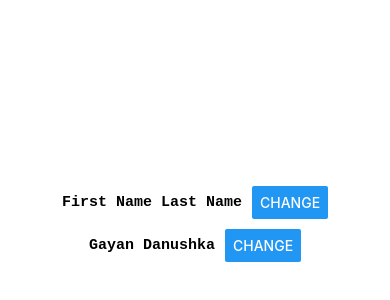
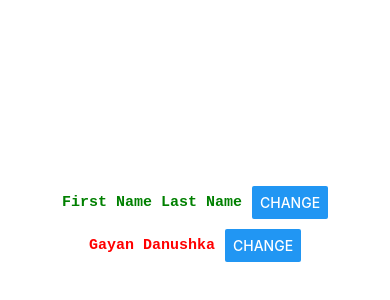
Before and after one commit to isharax9/Empty-React-native-Project, a React Native app: screen / in a window 390 px wide. Shown: the part 198-498 px from the top of the page. Built offline with nearby package versions, Linux system fonts and the light colour scheme.

Commit message:
wtf is this

```diff
--- a/App.js
+++ b/App.js
@@ -5,8 +5,8 @@ import { Component1 } from "./components/Component1";
 export default function App() {
   return (
     <View style={stylesheet.view1}>
-      <Component1 fname={"First Name"} lname={"Last Name"} />
-      <Component1 fname={"Gayan"} lname={"Danushka"} />
+      <Component1 fname={"First Name"} lname={"Last Name"} display={true} />
+      <Component1 fname={"Gayan"} lname={"Danushka"} display={false} />
     </View>
   );
 }
--- a/components/Component1.js
+++ b/components/Component1.js
@@ -1,12 +1,13 @@
-import { useState } from "react";
+import { useEffect, useState } from "react";
 import { Button, StyleSheet, View, Text } from "react-native";
 
 export function Component1(props) {
     const [getName, setName] = useState(props.fname + " " + props.lname);
 
+
     return (
         <View style={stylesheet.container}>
-            <Text style={stylesheet.text}>{getName}</Text>
+            <Text style={props.display ? stylesheet.text1 : stylesheet.text2}>{getName}</Text>
             <Button title="Change" onPress={() => { setName("Ishara lakshitha"); }} />
         </View>
     );
@@ -19,10 +20,18 @@ const stylesheet = StyleSheet.create({
         justifyContent: 'space-between',
         columnGap: 10, // Add columnGap to the View component
     },
-    text: {
+    text1: {
         marginRight: 0, // Add margin to the right of the Text component
         fontSize: 15,
         fontWeight: 'bold',
         fontFamily: 'monospace',
+        color: 'green',
+    },
+    text2: {
+        marginRight: 0, // Add margin to the right of the Text component
+        fontSize: 15,
+        fontWeight: 'bold',
+        fontFamily: 'monospace',
+        color: 'red',
     },
 });
```
